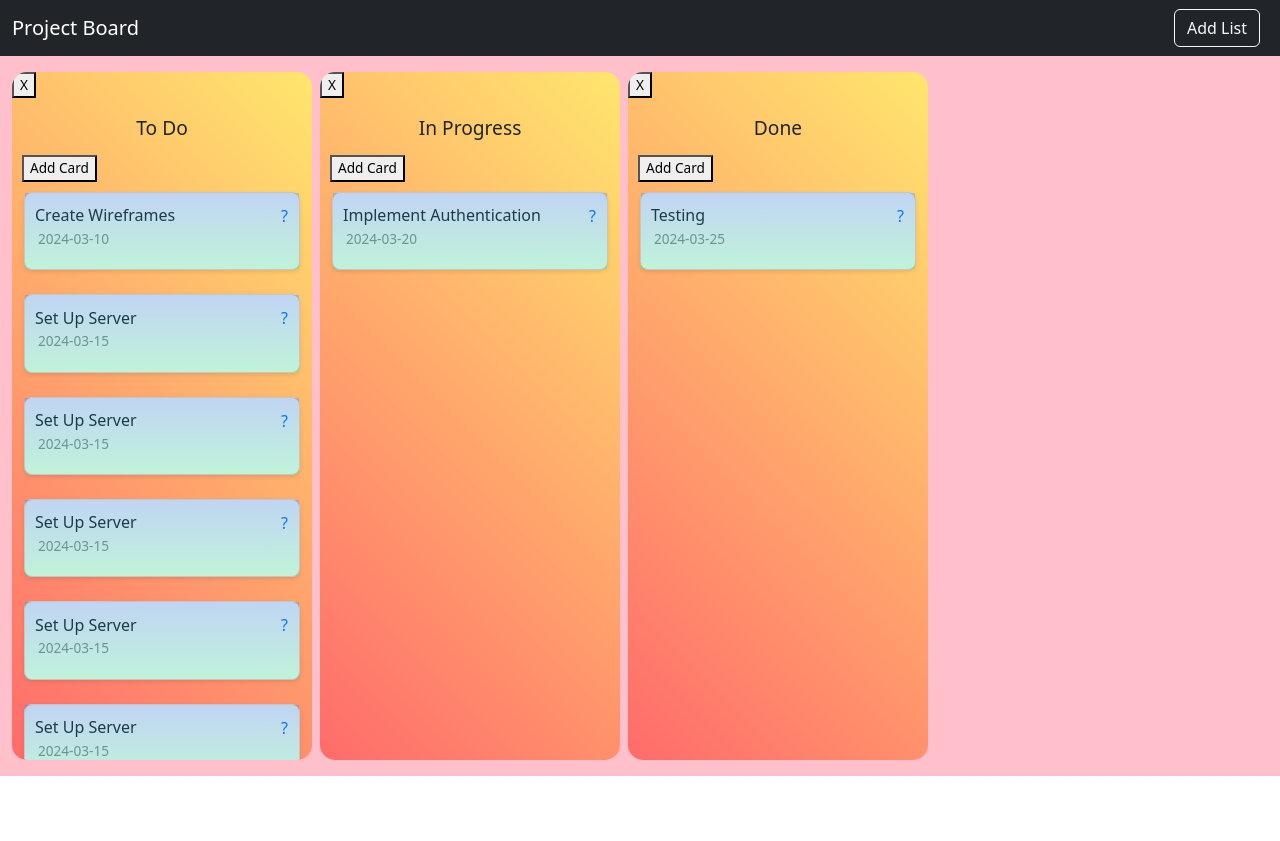
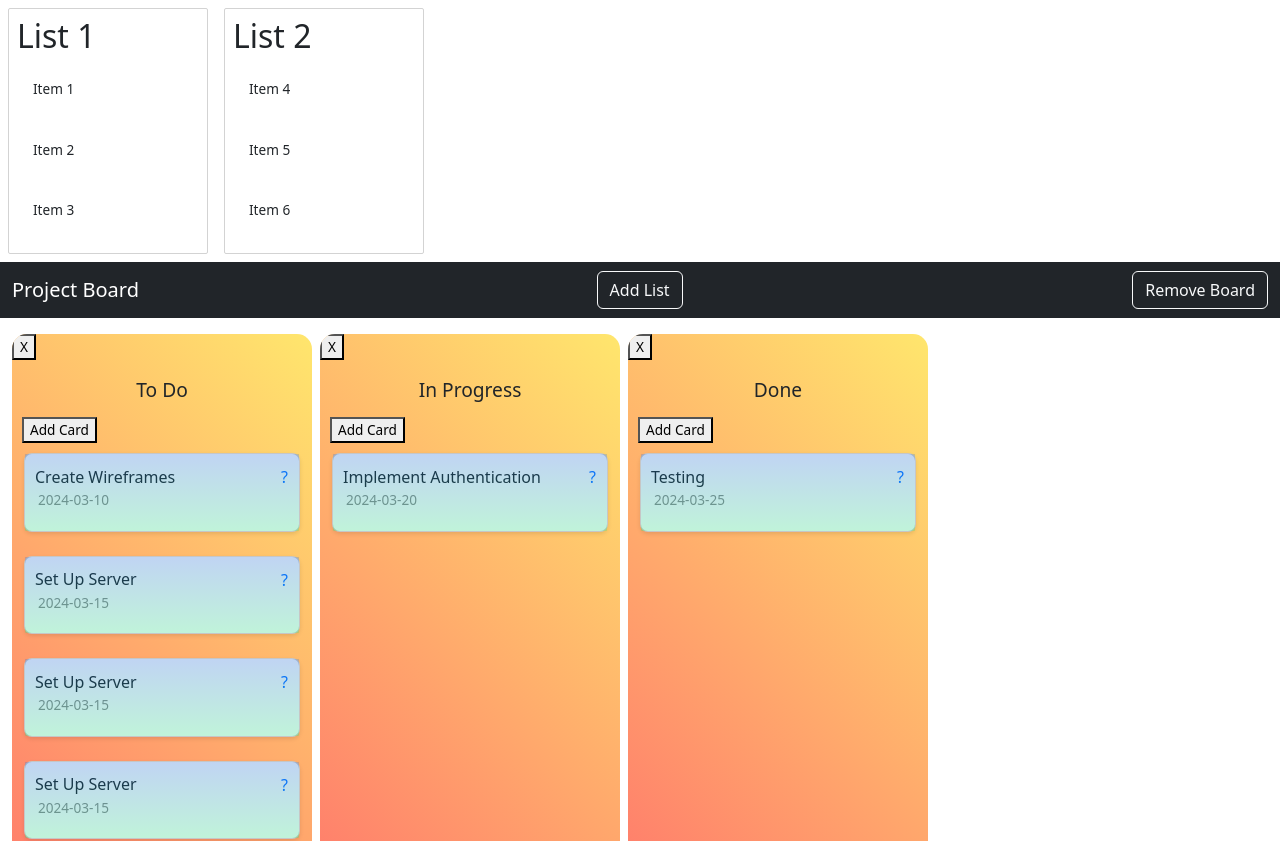
Before and after one commit to SarahCallesDeveloper/BoardTaskMaster, a React (Vite) app in the folder Board_Organizer/: page / in a window 1280 px wide. Shown: the top 841 px of the page. Before the commit the page ends 800 px from the top, so only its background shows below. Built offline with nearby package versions, Linux system fonts and the light colour scheme.

Commit message:
Created alternativeBoard2

```diff
--- /dev/null
+++ b/Board_Organizer/src/Components/Alternative/alternativeBoard2.jsx
@@ -0,0 +1,88 @@
+import React, { useState } from 'react';
+import { DragDropContext, Droppable, Draggable } from 'react-beautiful-dnd';
+
+const YourComponent = () => {
+  const [lists, setLists] = useState([
+    {
+      id: 'list1',
+      title: 'List 1',
+      items: [
+        { id: 'item1', content: 'Item 1' },
+        { id: 'item2', content: 'Item 2' },
+        { id: 'item3', content: 'Item 3' },
+      ],
+    },
+    {
+      id: 'list2',
+      title: 'List 2',
+      items: [
+        { id: 'item4', content: 'Item 4' },
+        { id: 'item5', content: 'Item 5' },
+        { id: 'item6', content: 'Item 6' },
+      ],
+    },
+  ]);
+
+  const handleDragEnd = (result) => {
+    if (!result.destination) return;
+
+    const sourceListIndex = lists.findIndex((list) => list.id === result.source.droppableId);
+    const destinationListIndex = lists.findIndex((list) => list.id === result.destination.droppableId);
+
+    const newLists = [...lists];
+    const [removed] = newLists[sourceListIndex].items.splice(result.source.index, 1);
+    newLists[destinationListIndex].items.splice(result.destination.index, 0, removed);
+
+    setLists(newLists);
+  };
+
+  return (
+    <DragDropContext onDragEnd={handleDragEnd}>
+      <div style={{ display: 'flex' }}>
+        {lists.map((list, index) => (
+          <Droppable key={list.id} droppableId={list.id}>
+            {(provided) => (
+              <div
+                ref={provided.innerRef}
+                {...provided.droppableProps}
+                style={{
+                  margin: 8,
+                  border: '1px solid lightgrey',
+                  borderRadius: 2,
+                  minWidth: 200,
+                  padding: 8,
+                }}
+              >
+                <h2>{list.title}</h2>
+                {list.items.map((item, index) => (
+                  <Draggable key={item.id} draggableId={item.id} index={index}>
+                    {(provided) => (
+                      <div
+                        ref={provided.innerRef}
+                        {...provided.draggableProps}
+                        {...provided.dragHandleProps}
+                        style={{
+                          userSelect: 'none',
+                          padding: 16,
+                          margin: '0 0 8px 0',
+                          minHeight: '50px',
+                          backgroundColor: 'white',
+                          ...provided.draggableProps.style,
+                        }}
+                      >
+                        {item.content}
+                      </div>
+                    )}
+                  </Draggable>
+                ))}
+                {provided.placeholder}
+              </div>
+            )}
+          </Droppable>
+        ))}
+      </div>
+    </DragDropContext>
+  );
+};
+
+export default YourComponent;
--- a/Board_Organizer/src/Components/alternativeboard.jsx
+++ b/Board_Organizer/src/Components/alternativeboard.jsx
@@ -1,14 +1,11 @@
 import React, { useState } from 'react';
 import { DragDropContext, Droppable, Draggable } from 'react-beautiful-dnd';
-import { List } from './list'; // Assuming you have a List component
-
-import "../Styling/CssScrollbar.css"
+import { List } from './list';
 
 export function Board({ board, onRemove }) {
   const { id, name, lists } = board;
   const [updatedLists, setUpdatedLists] = useState(lists);
 
-  // Function to handle editing of a list
   const handleRemove = () => {
     const confirmation = window.confirm("Are you sure you want to remove this board?");
     if (confirmation) {
@@ -24,10 +21,10 @@ export function Board({ board, onRemove }) {
     };
     setUpdatedLists(prevLists => [...prevLists, newList]);
   };
+
   const handleRemoveList = (id) => {
     setUpdatedLists(prevLists => prevLists.filter(list => list.id !== id));
   };
-
 
   const handleEdit = (id, editedListName, editedListCards) => {
     const updatedListsCopy = updatedLists.map(list => {
@@ -43,9 +40,8 @@ export function Board({ board, onRemove }) {
     setUpdatedLists(updatedListsCopy);
   };
 
-  // Function to handle reordering of lists
   const handleDragEnd = (result) => {
-    if (!result.destination) return; // dropped outside the board
+    if (!result.destination) return;
     const items = Array.from(updatedLists);
     const [reorderedItem] = items.splice(result.source.index, 1);
     items.splice(result.destination.index, 0, reorderedItem);
@@ -53,11 +49,12 @@ export function Board({ board, onRemove }) {
   };
 
   return (
-    <div style={{background:"pink"}}>
+    <div>
       <nav className="navbar navbar-dark bg-dark">
         <div className="container-fluid">
           <span className="navbar-brand">{name}</span>
           <button className="btn btn-outline-light me-2" onClick={handleAddList}>Add List</button>
+          <button className="btn btn-outline-light" onClick={handleRemove}>Remove Board</button>
         </div>
       </nav>
       <div className="container-fluid py-3" style={{ overflowX: 'auto', overflowY: 'hidden', maxWidth: '100vw' }}>
@@ -69,7 +66,7 @@ export function Board({ board, onRemove }) {
                 {...provided.droppableProps}
                 style={{
                   display: 'flex',
-                width: 'max-content' // Set the width to max-content to allow the container to expand based on its content
+                  width: 'max-content'
                 }}
               >
                 {updatedLists.map((list, index) => (
@@ -81,11 +78,18 @@ export function Board({ board, onRemove }) {
                         {...provided.dragHandleProps}
                         style={{
                           ...provided.draggableProps.style,
-                        width: '300px', // Set a fixed width for each list container
-                        marginRight: '8px' // Adjust spacing between draggable items as needed
+                          width: '300px',
+                          marginRight: '8px'
                         }}
                       >
-                      <List list={list} onEdit={handleEdit} onRemove={() => handleRemoveList(list.id)} />
+                        <List
+                          list={list}
+                          onEdit={handleEdit}
+                          onRemove={() => handleRemoveList(list.id)}
+                          setLists={setUpdatedLists} // Pass setLists to the List component
+                          lists={updatedLists} // Pass lists to the List component
+                          listIndex={index} // Pass list index to the List component
+                        />
                       </div>
                     )}
                   </Draggable>
@@ -97,7 +101,5 @@ export function Board({ board, onRemove }) {
         </DragDropContext>
       </div>
     </div>
-
-
   );
 }
--- a/Board_Organizer/src/Components/card.jsx
+++ b/Board_Organizer/src/Components/card.jsx
@@ -1,6 +1,5 @@
 import React, { useState } from 'react';
 import '../Styling/CssCard.css';
-import { DragDropContext, Droppable, Draggable } from 'react-beautiful-dnd';
 
 export function Card({ card, onEdit,onRemove,index }) {
 
--- a/Board_Organizer/src/main.jsx
+++ b/Board_Organizer/src/main.jsx
@@ -7,46 +7,14 @@ import jsonList from "./listTest.json"
 //import {Board} from "./Components/Board"
 import jsonBoard from "./BoardTest.json"
 import {Board} from "./Components/alternativeboard"
+import Alternative from "./Components/Alternative/alternativeBoard2.jsx"
 //import {Card} from "./Components/AlternativeCard"
 
-function App() {
-  console.log("jsonList",jsonList)
-  const [cards, setCards] = useState([json]);
-
-  // Function to handle editing of a card
-  const handleEdit = (id, editedTitle, editedDescription, editedDueDate, editedTags, editedAssignedMembers) => {
-    // Find the card with the given id
-    const updatedCards = cards.map(card => {
-      if (card.id === id) {
-        // Update the card data
-        return {
-          ...card,
-          title: editedTitle,
-          description: editedDescription,
-          dueDate: editedDueDate,
-          Tags: editedTags,
-          assignedMembers: editedAssignedMembers
-        };
-      }
-      return card;
-    });
-
-    // Update the state with the updated cards
-    setCards(updatedCards);
-  };
-
-  return (
-    <div>
-      {cards.map(card => (
-        <Card key={card.id} card={card} onEdit={handleEdit} />
-      ))}
-    </div>
-  );
-}
 
 //<Board boardData={jsonBoard}></Board>
 ReactDOM.createRoot(document.getElementById('root')).render(
   <>
+  <Alternative/>
  <Board board={jsonBoard}/>
   {console.log("jsonBoard: ",jsonBoard)}
   </>,
```
Lines whose indentation alone changed are shown as unchanged.
